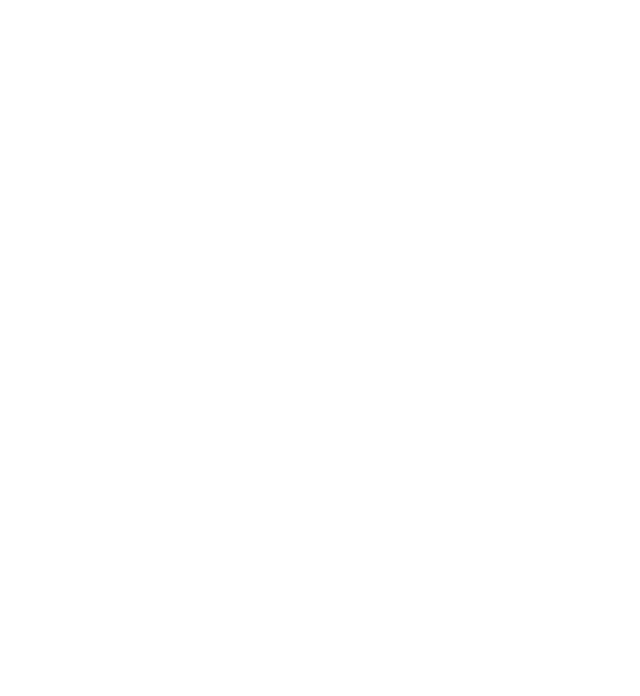
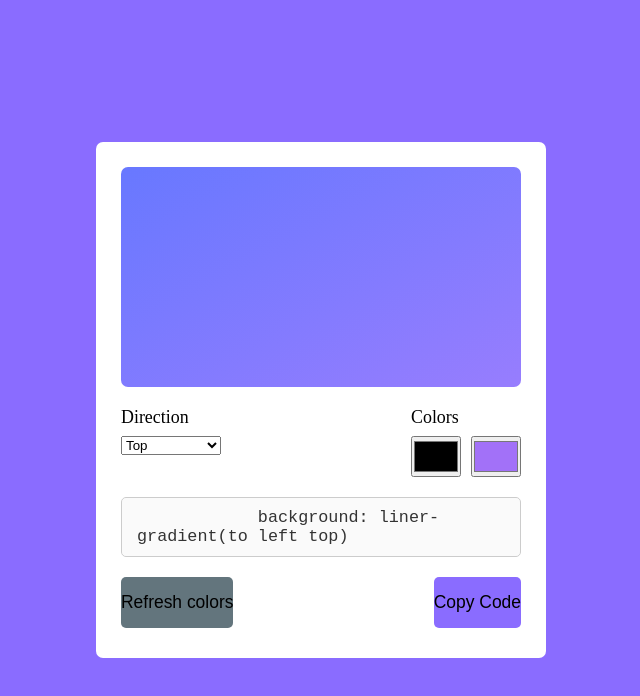
Before and after one commit to dity51028/color-gradient, a plain HTML site: page index.html in a window 1280 px wide. Shown: the whole page, without its empty margins (319-959 px from the left). Drawn offline with Linux system fonts and the light colour scheme.

Commit message:
refresh feature and copy code feature added

```diff
--- a/index.html
+++ b/index.html
@@ -7,7 +7,48 @@
     <title>Document</title>
 </head>
 <body>
+    <div class="wrapper">
+
+        <div class="gradient-box"></div>
+            <div class="row options">
+                <div class="column direction">
+                    <p>Direction</p>
+                    <div class="selectbox">
+                        <select name="" id="">
+                            <option value="to top">Top</option>
+                            <option value="to right top">Right top</option>
+                            <option value="to right">Right</option>
+                            <option value="to right bottom">Right Bottom</option>
+                            <option value="to bottom">Bottom</option>
+                            <option value="to left bottom">Bottom</option>
+                            <option value="to left">Left</option>
+                            <option value="to left top">Left Top</option>
+                        </select>
+
+                    </div>
+                </div>
+                <div class="column colors">
+                    <p>Colors</p>
+                    <div class="inputs">
+                        <input type="color" value="#566se9">
+                        <input type="color" value="#a271f8">
+                    </div>
+                </div>
+            </div>
+
+        <textarea class="row" disabled>
+            background: liner-gradient(to left top)
+        </textarea>
+        <div class="row buttons">
+            <button class="refresh">Refresh colors</button>
+            <button class="copy">Copy Code</button>
+        </div>
+
+    </div>
+
+
+    <script src="script.js"></script>
 
 </body>
-<script src="script.js"></script>
+
 </html>
--- a/script.js
+++ b/script.js
@@ -0,0 +1,47 @@
+const gradientBox = document.querySelector(".gradient-box"),
+textBox = document.querySelector("textarea"),
+copyBtn = document.querySelector(".copy"),
+refreshBtn = document.querySelector(".refresh");
+selectMenu = document.querySelector(".selectbox select" );
+const colorInputs = document.querySelectorAll(".colors input");
+
+
+
+    const getRandomColor = () =>{
+        const randomhex = Math.floor(Math.random()* 0xffffff).toString(16);
+        return `#${randomhex}`;
+    }
+
+    const copyCode = () =>{
+        navigator.clipboard.writeText(textBox.value);
+        copyBtn.innerText = "Code Copied";
+        setTimeout(() => {
+            copyBtn.innerText = "Copy Code";
+        }, 1600);
+
+}
+    const generateGradient = (isRandom) =>{
+        if(isRandom) {
+           /* console.log(getRandomColor());*/
+           colorInputs[0].value = getRandomColor();
+           colorInputs[1].value = getRandomColor();
+
+                }
+       const gradient = `linear-gradient(${selectMenu.value},${colorInputs[0].value},${colorInputs[1].value})`;
+        gradientBox.style.background = gradient;
+        textBox.value = `background : ${gradient}`;
+        console.log(gradient);
+        }
+
+
+colorInputs.forEach(input => {
+   /* input.addEventListener("input",generateGradient);*/
+    /*random colors are generated when othe elements values are updated"
+    */
+    input.addEventListener("input",()=>generateGradient(false));
+
+})
+/*selectMenu.addEventListener("change",generateGradient);*/
+selectMenu.addEventListener("change",()=>generateGradient(false));
+refreshBtn.addEventListener("click",()=>generateGradient(true));
+copyBtn.addEventListener("click",copyCode);
--- a/style.css
+++ b/style.css
@@ -0,0 +1,90 @@
+*{
+    margin: 0;
+    padding: 0;
+    box-sizing: border-box;
+}
+body{
+    display: flex;
+    align-items: center;
+    justify-content: center;
+    min-height: 100vh;
+    background: #8a6cff;
+
+}
+.wrapper{
+    background: #fff;
+    width: 450px;
+    border-radius: 7px;
+    padding: 25px;
+}
+.wrapper .gradient-box{
+    width: 100%;
+    height: 220px;
+    border-radius: 7px;
+    background: linear-gradient(to left top,#977dfe,#6878ff);
+}
+.wrapper .row{
+    display: flex;
+    margin: 20px 0;
+    justify-content: space-between;
+
+}
+
+.row:where(.column, button){
+    width: calc(100%/2-12px);
+}
+.options p{
+    font-size: 1.12rem;
+    margin-bottom: 8px;
+}
+.options .select-box{
+    border: 1px solid #aaa;
+    padding: 10px 15px;
+    border-radius: 5px;
+}
+.select-box select{
+    width: 100%;
+    border: none;
+    outline: none;
+    background: none;
+    font-size: 1.12rem;
+}
+.options .colors{
+    margin-left: 60px;
+}
+
+.colors input{
+    height: 41px;
+    width: calc(100%/2-20px);
+
+}
+
+.colors input:last-child{
+    margin-left: 6px;
+}
+.wrapper textarea{
+    width: 100%;
+    color: #333;
+    border-radius: 5px;
+    padding: 10px 15px;
+    border: 1px solid #ccc;
+    resize:none;
+    font-size: 1.05rem;
+}
+
+.buttons button{
+    padding: 15px 0;
+    font-size: 1.09rem;
+    border-radius: 5px;
+    border: none;
+    outline: none;
+    cursor: pointer;
+    margin: 0 0 -15px;
+}
+.buttons .refresh{
+    background: #63757d;
+}
+
+.buttons .copy{
+    background: #8a6cff;
+}
```
